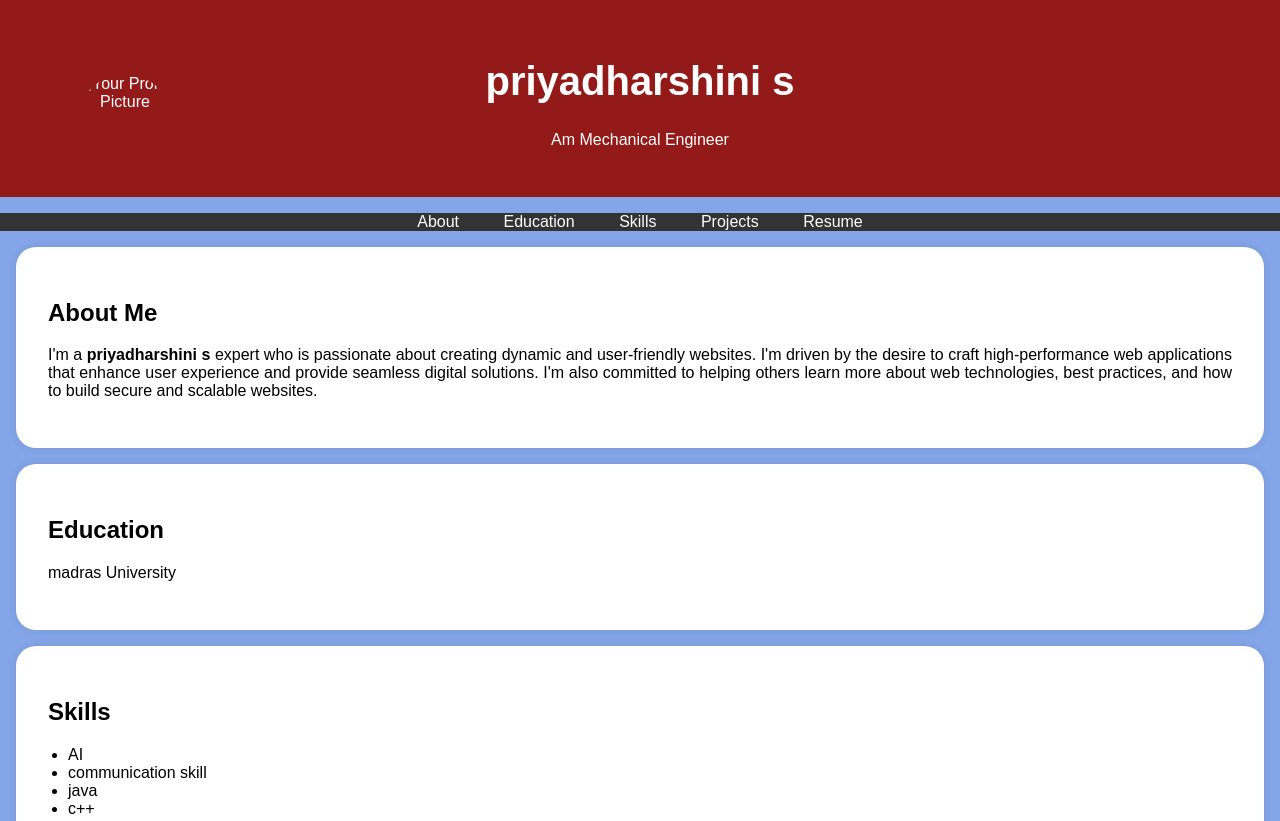
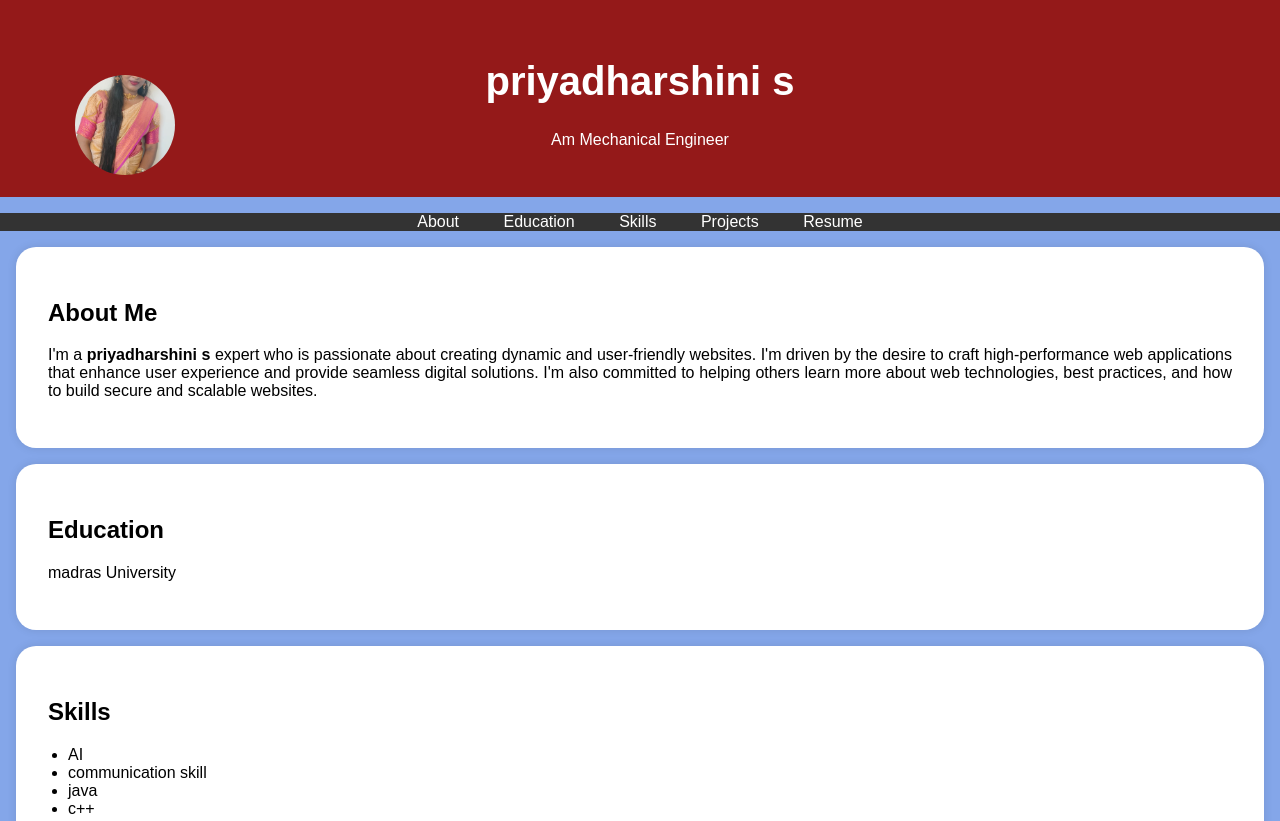
Before and after one commit to riyadharsh703/digital-portfolio, a plain HTML site: page index.html in a window 1280 px wide. Shown: the top 821 px of the page. Drawn offline with Linux system fonts and the light colour scheme.

Commit message:
Update index.html

```diff
--- a/index.html
+++ b/index.html
@@ -95,7 +95,7 @@
     <header>
         <div class="header-content">
             <!-- Add your profile picture here -->
-            <img src=Priyadharshini.jpg" alt="Your Profile Picture" class="profile-picture">
+            <img src="IMG-20240912-WA0118.jpg" alt="Your Profile Picture" class="profile-picture">
             <h1>priyadharshini s</h1>
             <p>Am Mechanical Engineer</p>
         </div>
```
